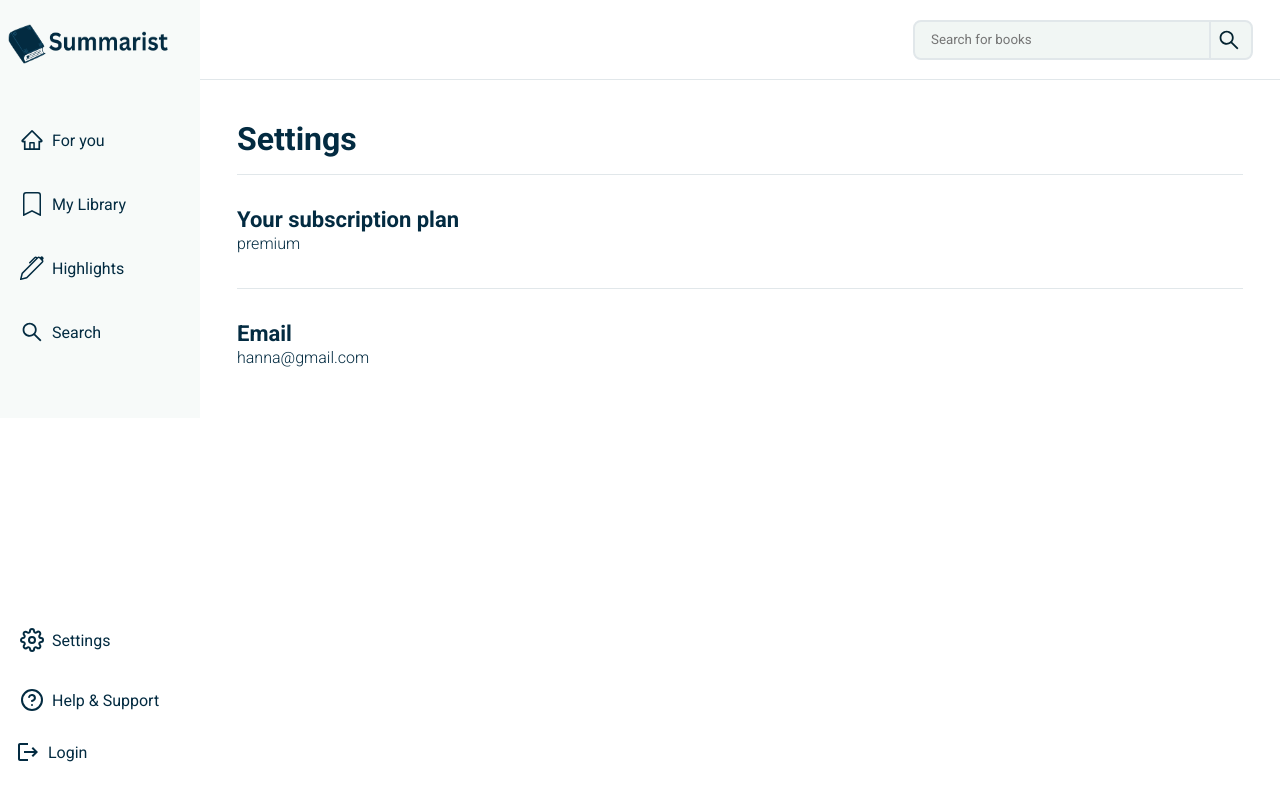
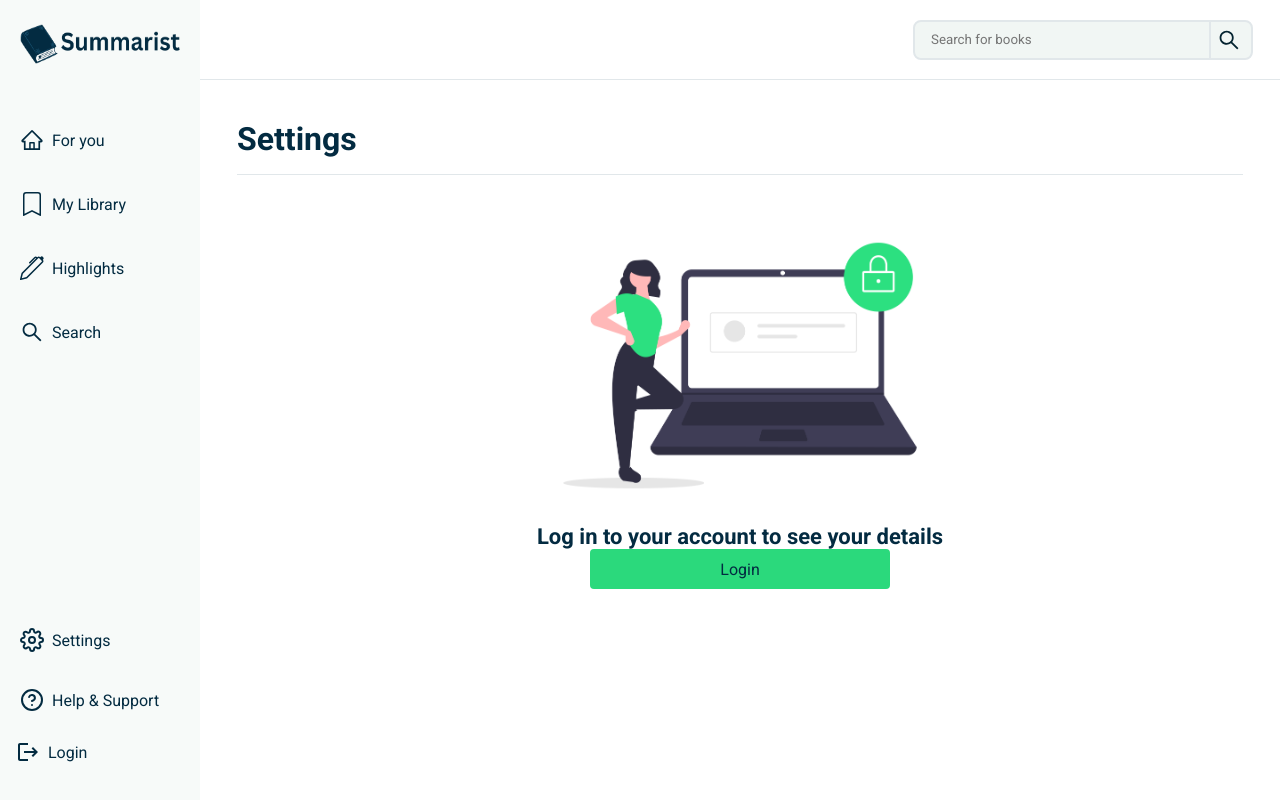
Before and after one commit to AgatoTakashi/HueyT-Adv-Internship, a Next.js app: page /settings in a window 1280 px wide. Built offline with nearby package versions, Linux system fonts and the light colour scheme; no server answers.

Commit message:
settings page logged out

```diff
--- a/app/(dashboard)/settings/page.tsx
+++ b/app/(dashboard)/settings/page.tsx
@@ -1,12 +1,26 @@
+"use client"
+
 import SectionSubTitle from "@/app/components/SectionSubTitle";
 import SectionTitle from "@/app/components/SectionTitle";
+import useAuth from "@/app/hooks/useAuth";
+import loggedOut from "@/app/assets/login.png"
+import Image from "next/image";
+import { useState } from "react";
+import AuthModal from "@/app/components/AuthModal";
+
 
 export default function settings () {
+    const user = useAuth();
+    const [authOpen, setAuthOpen] = useState(false);
+    const handleLoginSuccess = () => {
+    };
     return (
         <>
             <div className="settings flex flex-col p-[32px] mt-[8px]">
                 <h1 className="settings__title w-full text-[32px] pb-[16px] mb-[32px]">Settings</h1>
-                <div className="plan pb-[16px] mb-[32px]">
+                {user && (
+                    <>
+                        <div className="plan pb-[16px] mb-[32px]">
                     <SectionTitle title="Your subscription plan" />
                     <SectionSubTitle subTitle="premium" />
                 </div>
@@ -14,7 +28,19 @@ export default function settings () {
                     <SectionTitle title="Email" />
                     <SectionSubTitle subTitle="hanna@gmail.com" />
                 </div>
+                    </>
+                )}
+                {!user && (
+                    <>
+                    <div className="image__wrapper flex flex-col items-center justify-center">
+                        <Image src={loggedOut} alt="logged out" width={460} />
+                        <SectionTitle title={"Log in to your account to see your details"} />
+                        <button className="btn home__cta--btn" onClick={() => setAuthOpen(true)} >Login</button>
+                    </div>
+                    </>
+                )}
             </div>
+            <AuthModal isOpen={authOpen} onClose={() => setAuthOpen(false)} onSuccess={handleLoginSuccess} />
         </>
     )
 }
--- a/app/components/AuthModal.jsx
+++ b/app/components/AuthModal.jsx
@@ -7,14 +7,12 @@ import {
   createUserWithEmailAndPassword,
   signInWithPopup,
 } from "firebase/auth";
-import { useRouter } from "next/navigation";
 import { FaUser } from "react-icons/fa";
 import Image from "next/image";
 import googleIcon from '../assets/google.png'
 import { FaX } from "react-icons/fa6";
 
-export default function AuthModal({ isOpen, onClose }) {
-  const router = useRouter();
+export default function AuthModal({ isOpen, onClose, onSuccess }) {
 
   const [isLogin, setIsLogin] = useState(true);
   const [email, setEmail] = useState("");
@@ -36,7 +34,7 @@ export default function AuthModal({ isOpen, onClose }) {
       }
 
       onClose();
-      router.push("/for-you");
+      onSuccess();
     } catch (error) {
       setErrorMsg(error.message);
     }
@@ -49,7 +47,7 @@ export default function AuthModal({ isOpen, onClose }) {
     try {
       await signInWithPopup(auth, googleProvider);
       onClose();
-      router.push("/for-you");
+      onSuccess();
     } catch (error) {
       setErrorMsg(error.message);
     }
@@ -62,7 +60,7 @@ export default function AuthModal({ isOpen, onClose }) {
     try {
       await signInWithEmailAndPassword(auth, "guest@gmail.com", "guest123");
       onClose();
-      router.push("/for-you");
+      onSuccess();
     } catch (error) {
       setErrorMsg("Guest login is not configured.");
     }
--- a/app/components/Landing.jsx
+++ b/app/components/Landing.jsx
@@ -1,12 +1,17 @@
-"use client"  //fix me
+"use client"
 
 import Image from "next/image";
 import landing from '../assets/landing.png'
 import AuthModal from "./AuthModal";
 import { useState } from "react";
+import { useRouter } from "next/navigation";
 
 export default function landingPage () {
     const [authOpen, setAuthOpen] = useState(false);
+    const router = useRouter();
+    const handleLoginSuccess = () => {
+        router.push("/for-you");
+    };
 
     return (
         <section id="landing">
@@ -33,7 +38,7 @@ export default function landingPage () {
                 </div>
                 </div>
             </div>
-            <AuthModal isOpen={authOpen} onClose={() => setAuthOpen(false)} />
+            <AuthModal isOpen={authOpen} onClose={() => setAuthOpen(false)} onSuccess={handleLoginSuccess} />
             </section>
     )
 }
--- a/app/components/Sidebar.jsx
+++ b/app/components/Sidebar.jsx
@@ -24,7 +24,7 @@ export default function sideBar () {
 
     return (
         <div className="sidebar w-[200px] flex-shrink-0">
-            <div className="sidebar__wrapper flex flex-col justify-between h-screen fixed">
+            <div className="sidebar sidebar__wrapper flex flex-col justify-between h-screen fixed">
                 <div className="sidebar__top">
                     <div className="logo__wrapper">
                         <Image src={logo} width={160} height={40} alt="logo" />
--- a/app/hooks/useAuth.js
+++ b/app/hooks/useAuth.js
@@ -3,19 +3,14 @@
 import { useEffect, useState } from "react";
 import { auth } from "../firebase/config";
 import { onAuthStateChanged } from "firebase/auth";
-import { useRouter } from "next/navigation";
 
 export default function useAuth() {
   const [user, setUser] = useState(null);
-  const router = useRouter();
 
   useEffect(() => {
     return onAuthStateChanged(auth, (currentUser) => {
         setUser(currentUser);
 
-        if (currentUser) {
-        router.push("/for-you");
-        }
     });
     }, []);
 
```
